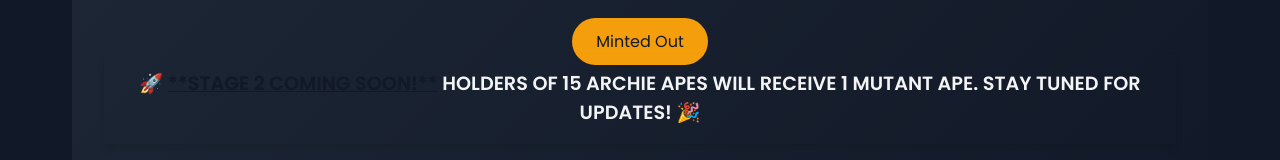
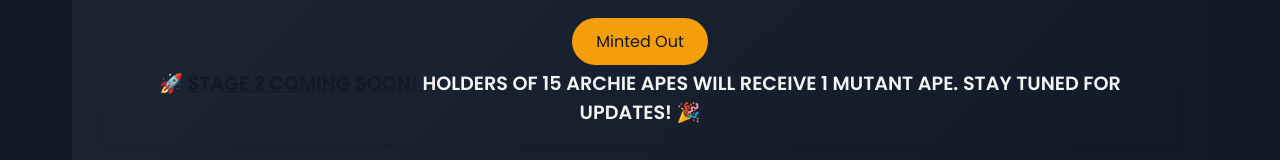
Before and after one commit to blockchainBard101/archie-apes, a React (Vite) app: page / in a window 1280 px wide. Shown: the part 371-531 px from the top of the page. Built offline with nearby package versions, Linux system fonts and the light colour scheme.

Commit message:
Update App.tsx

```diff
--- a/src/App.tsx
+++ b/src/App.tsx
@@ -26,7 +26,7 @@ function App() {
 
   <div className="top-banner">
     <p className="banner-text">
-  🚀 <a href="#roadmap" className="banner-link">**Stage 2 Coming Soon!**</a> Holders of 15 Archie Apes will receive 1 Mutant Ape. Stay tuned for updates! 🎉
+  🚀 <a href="#roadmap" className="banner-link">Stage 2 Coming Soon! </a> Holders of 15 Archie Apes will receive 1 Mutant Ape. Stay tuned for updates! 🎉
     </p>
   </div>
 
```
